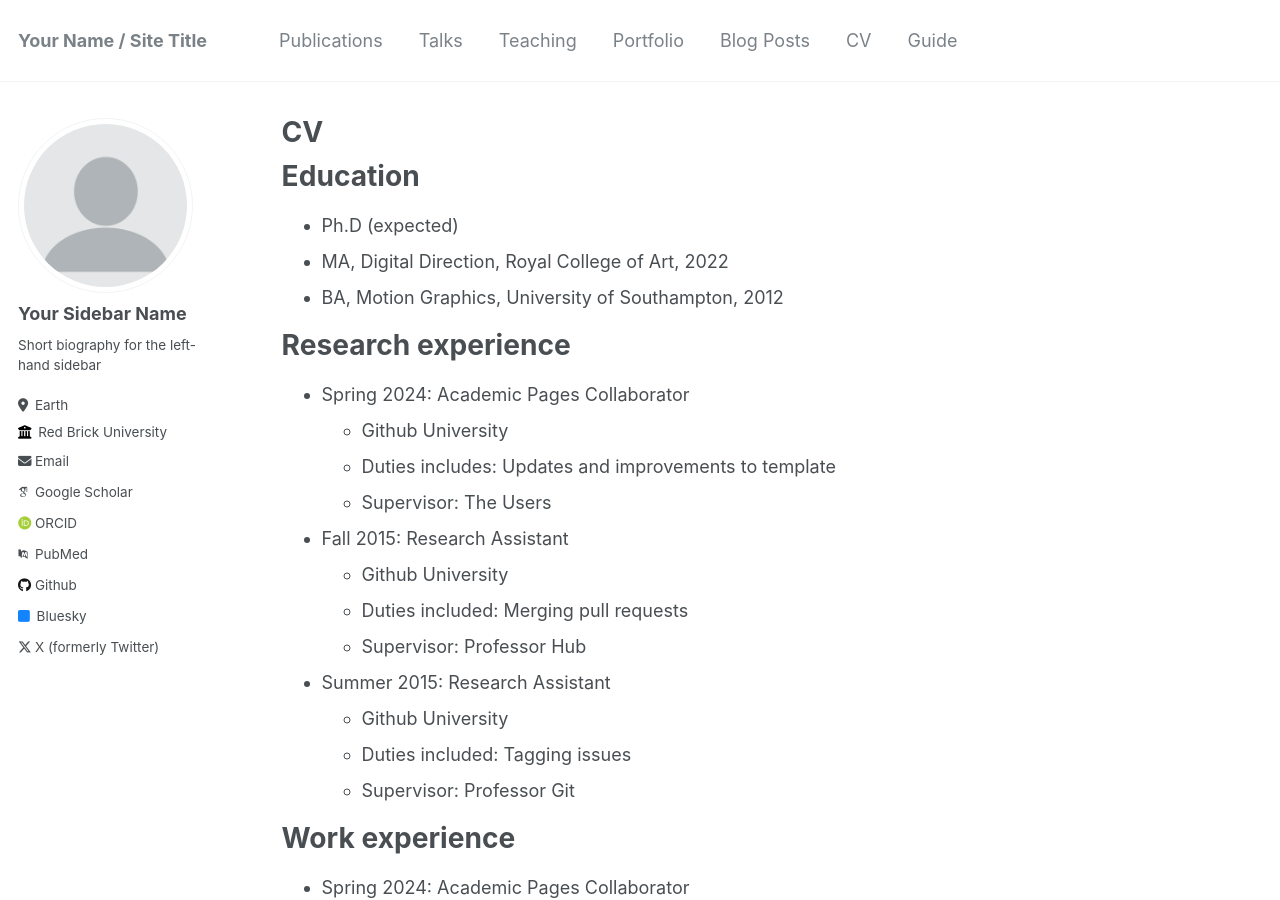
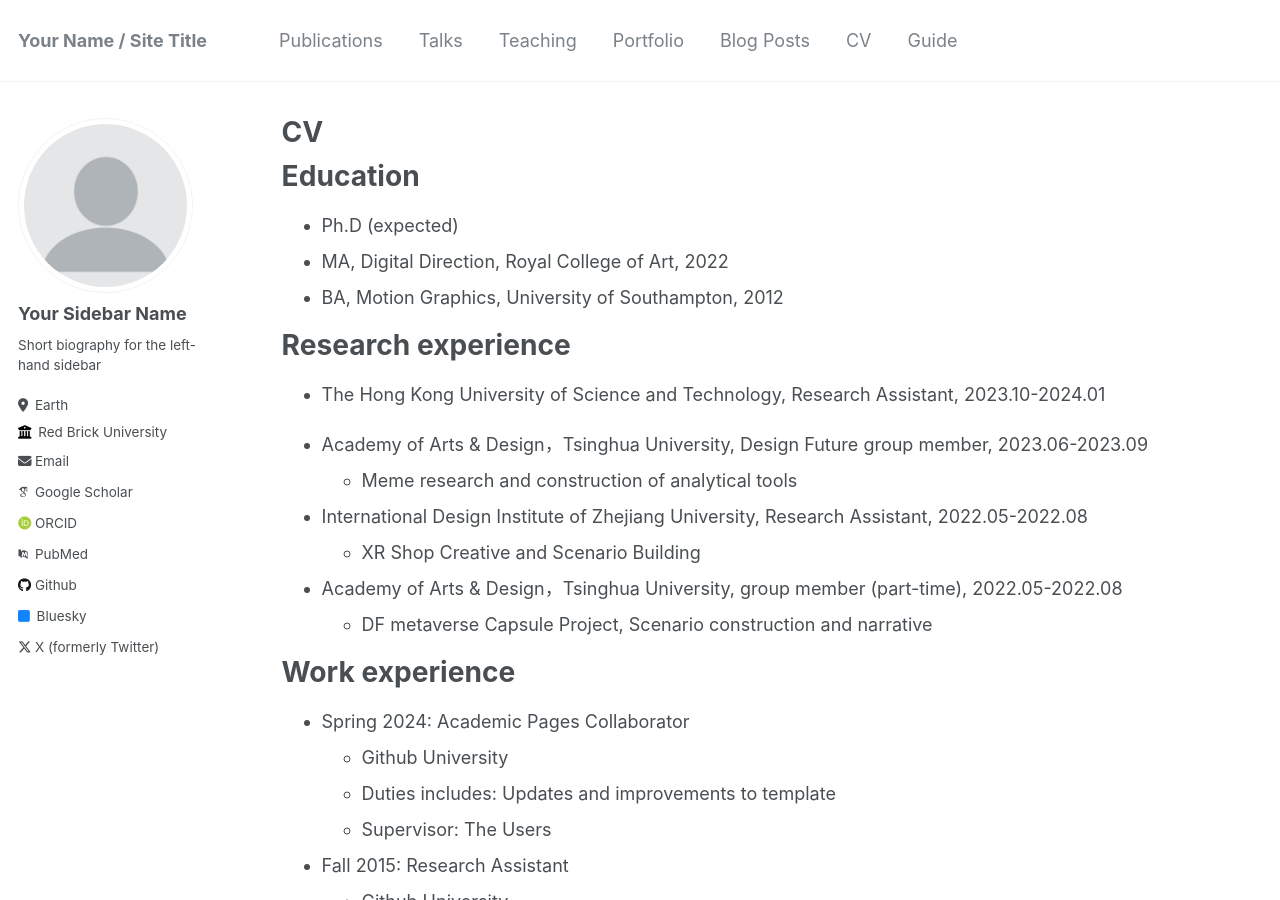
Before and after one commit to Mingdong90000/JiuWan, a Jekyll site: the page built from _pages/cv.md, in a window 1280 px wide and 900 px high. Built offline with Jekyll 4.4.1, drawn with Linux system fonts in a browser that asks for light colours; some web fonts are replaced.

Commit message:
Update cv.md

```diff
--- a/_pages/cv.md
+++ b/_pages/cv.md
@@ -17,20 +17,16 @@ Education
 
 Research experience
 ======
-* Spring 2024: Academic Pages Collaborator
-  * Github University
-  * Duties includes: Updates and improvements to template
-  * Supervisor: The Users
+* The Hong Kong University of Science and Technology, Research Assistant, 2023.10-2024.01
 
-* Fall 2015: Research Assistant
-  * Github University
-  * Duties included: Merging pull requests
-  * Supervisor: Professor Hub
+* Academy of Arts & Design，Tsinghua University, Design Future group member, 2023.06-2023.09
+  * Meme research and construction of analytical tools
 
-* Summer 2015: Research Assistant
-  * Github University
-  * Duties included: Tagging issues
-  * Supervisor: Professor Git
+* International Design Institute of Zhejiang University, Research Assistant, 2022.05-2022.08
+  * XR Shop Creative and Scenario Building
+
+* Academy of Arts & Design，Tsinghua University, group member (part-time), 2022.05-2022.08
+  * DF metaverse Capsule Project, Scenario construction and narrative
 
 Work experience
 ======
```
